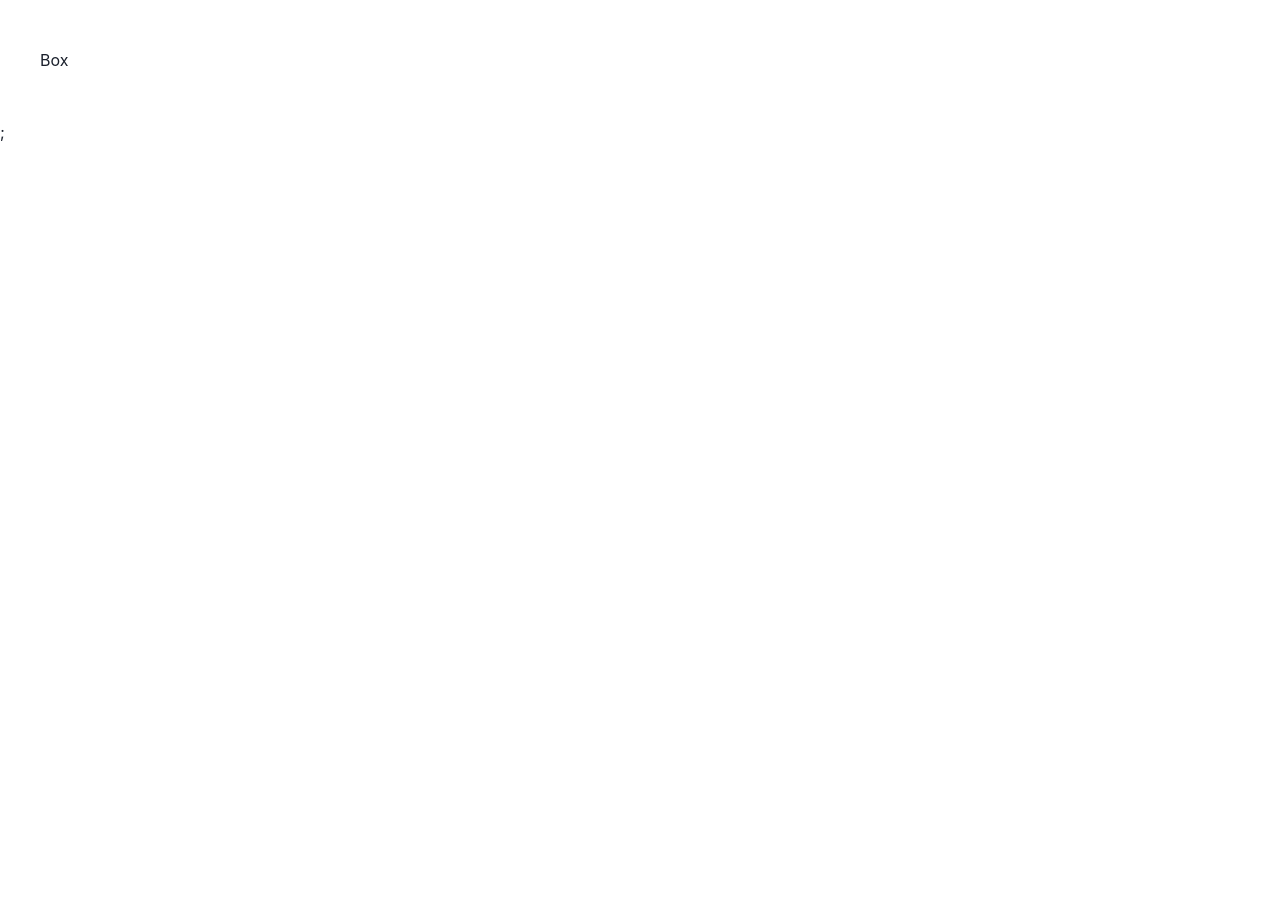
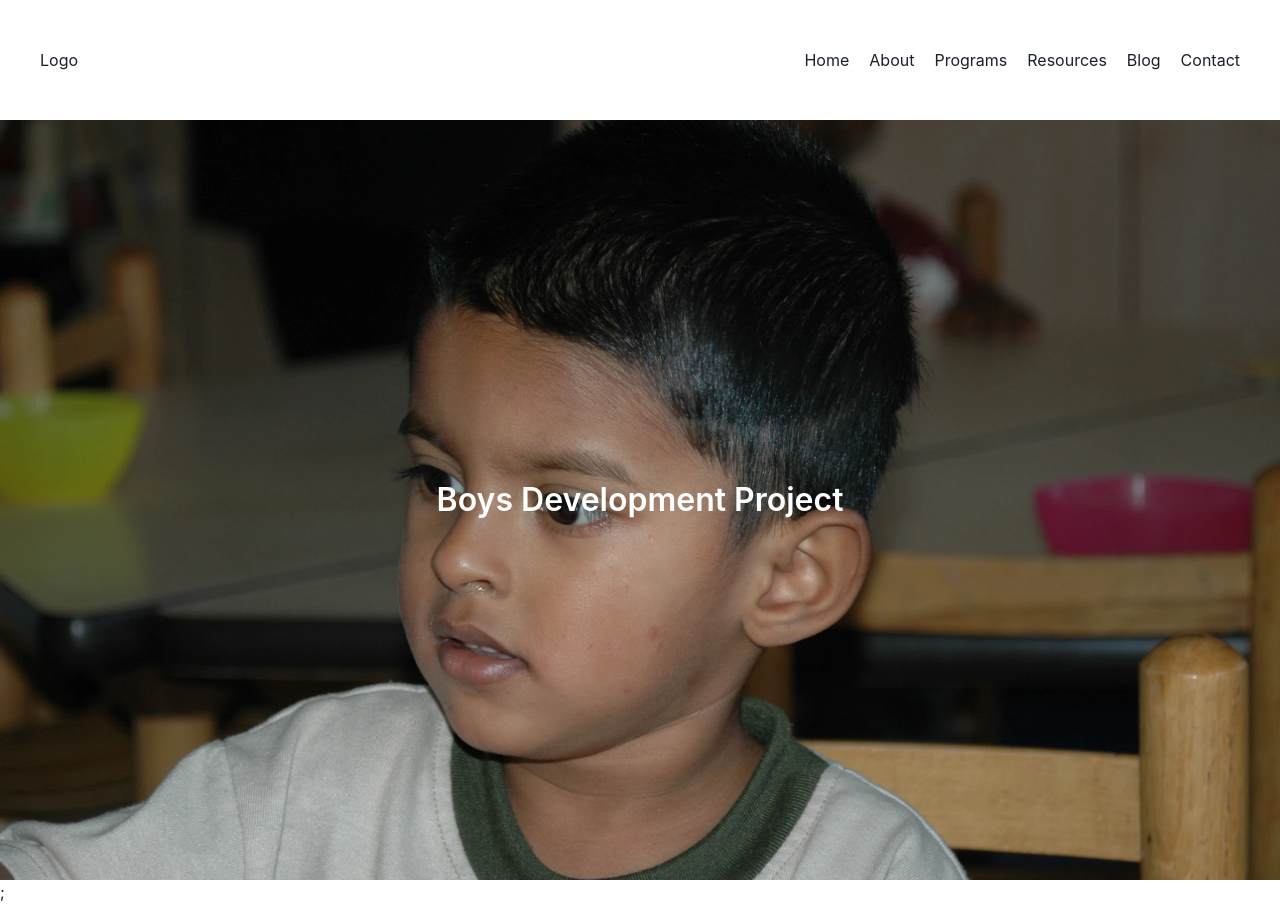
Before and after one commit to HermonSolomon/boys-development-project, a Next.js app: page / in a window 1280 px wide. Before the commit the page ends 800 px from the top, so only its background shows below. Built offline with nearby package versions, Linux system fonts and the light colour scheme.

Commit message:
add nav and hero section

```diff
--- a/components/Header.tsx
+++ b/components/Header.tsx
@@ -1,11 +1,22 @@
+import React from "react";
 import { Box, Flex } from "@chakra-ui/react";
-import React from "react";
+import Link from "next/link";
 import Wrapper from "./Wrapper";
 
 const Header = () => {
   return (
-    <Wrapper>
-      <Flex>Box</Flex>
+    <Wrapper px="20px" py="10rem" pt="20px">
+      <Flex justifyContent="space-between">
+        <Box>Logo</Box>
+        <Flex gap="20px">
+          <Link href="">Home</Link>
+          <Link href="">About</Link>
+          <Link href="">Programs</Link>
+          <Link href="">Resources</Link>
+          <Link href="">Blog</Link>
+          <Link href="">Contact</Link>
+        </Flex>
+      </Flex>
     </Wrapper>
   );
 };
--- /dev/null
+++ b/components/Hero.tsx
@@ -0,0 +1,28 @@
+import { Box, Image, Text } from "@chakra-ui/react";
+import React from "react";
+
+export const Hero = () => {
+  return (
+    <Box position="relative">
+      <Text
+        as="h1"
+        fontSize="2rem"
+        fontWeight={600}
+        position="absolute"
+        top="50%"
+        left="50%"
+        transform="translate(-50%, -50%)"
+        color="white"
+      >
+        Boys Development Project
+      </Text>
+      <Image
+        src="/hero-boy-img.jpg"
+        width="1920px"
+        height="760px"
+        object-fit="cover"
+        object-position="50% 50%;"
+      />
+    </Box>
+  );
+};
--- a/jest.config.js
+++ b/jest.config.js
@@ -1,7 +1,6 @@
 module.exports = {
   displayName: "boys-development-project",
   clearMocks: true,
-  preset: "../../jest.preset.js",
   transform: {
     // Use babel-jest to transpile tests with the next/babel preset
     // https://jestjs.io/docs/configuration#transform-objectstring-pathtotransformer--pathtotransformer-object
--- /dev/null
+++ b/jest.setup.ts
@@ -0,0 +1 @@
+import "@testing-library/jest-dom/extend-expect";
--- a/pages/index.tsx
+++ b/pages/index.tsx
@@ -3,6 +3,7 @@ import Image from "next/image";
 import { Inter } from "@next/font/google";
 import styles from "@/styles/Home.module.css";
 import Header from "@/components/Header";
+import { Hero } from "@/components/Hero";
 
 const inter = Inter({ subsets: ["latin"] });
 
@@ -19,6 +20,7 @@ export default function Home() {
         <link rel="icon" href="/favicon.ico" />
       </Head>
       <Header />
+      <Hero />
     </>
   );
 }
```
Also changed, not shown: public/hero-boy-img.jpg (added), 1 other file (tests, documents, lock files or other folders).
